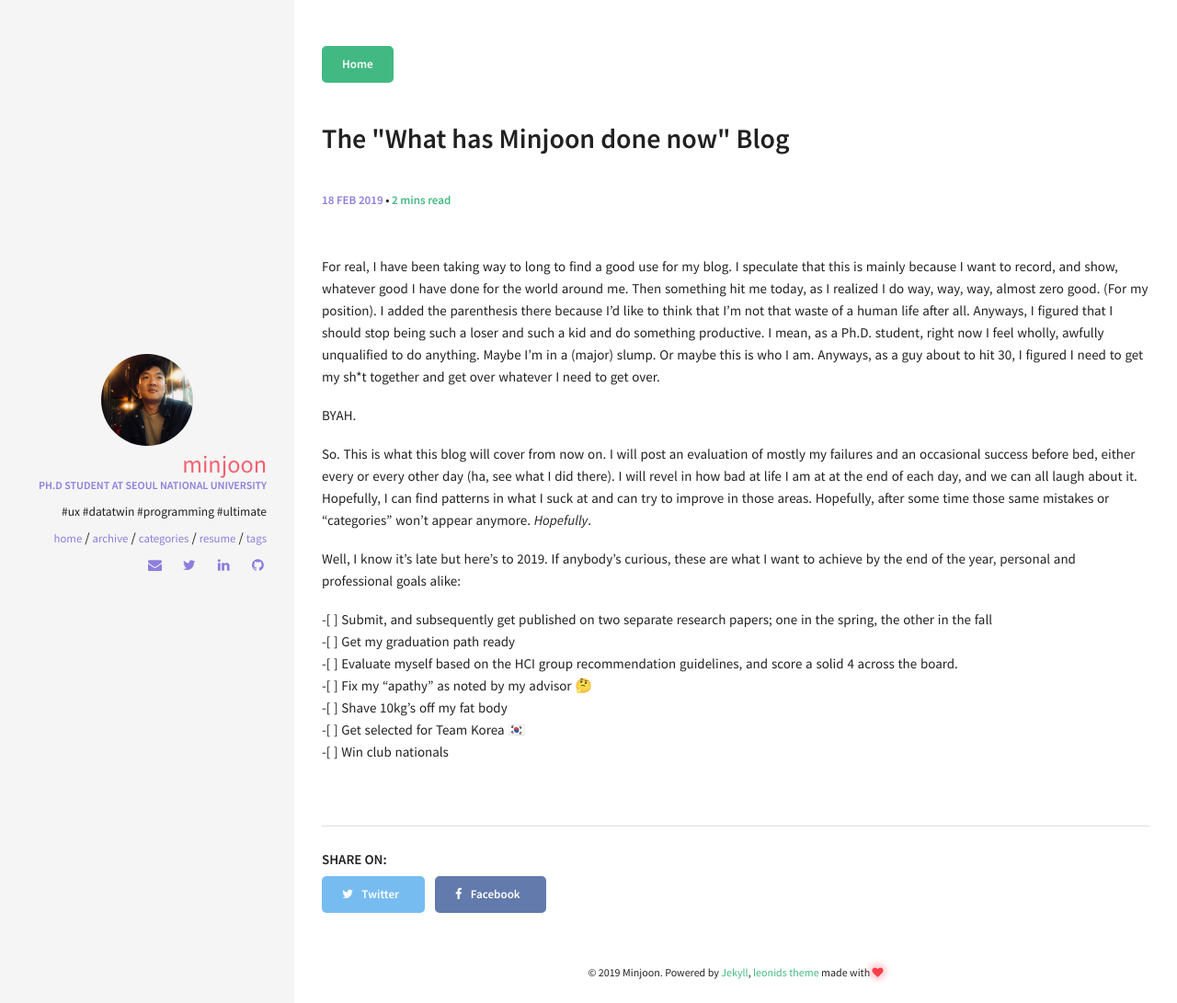
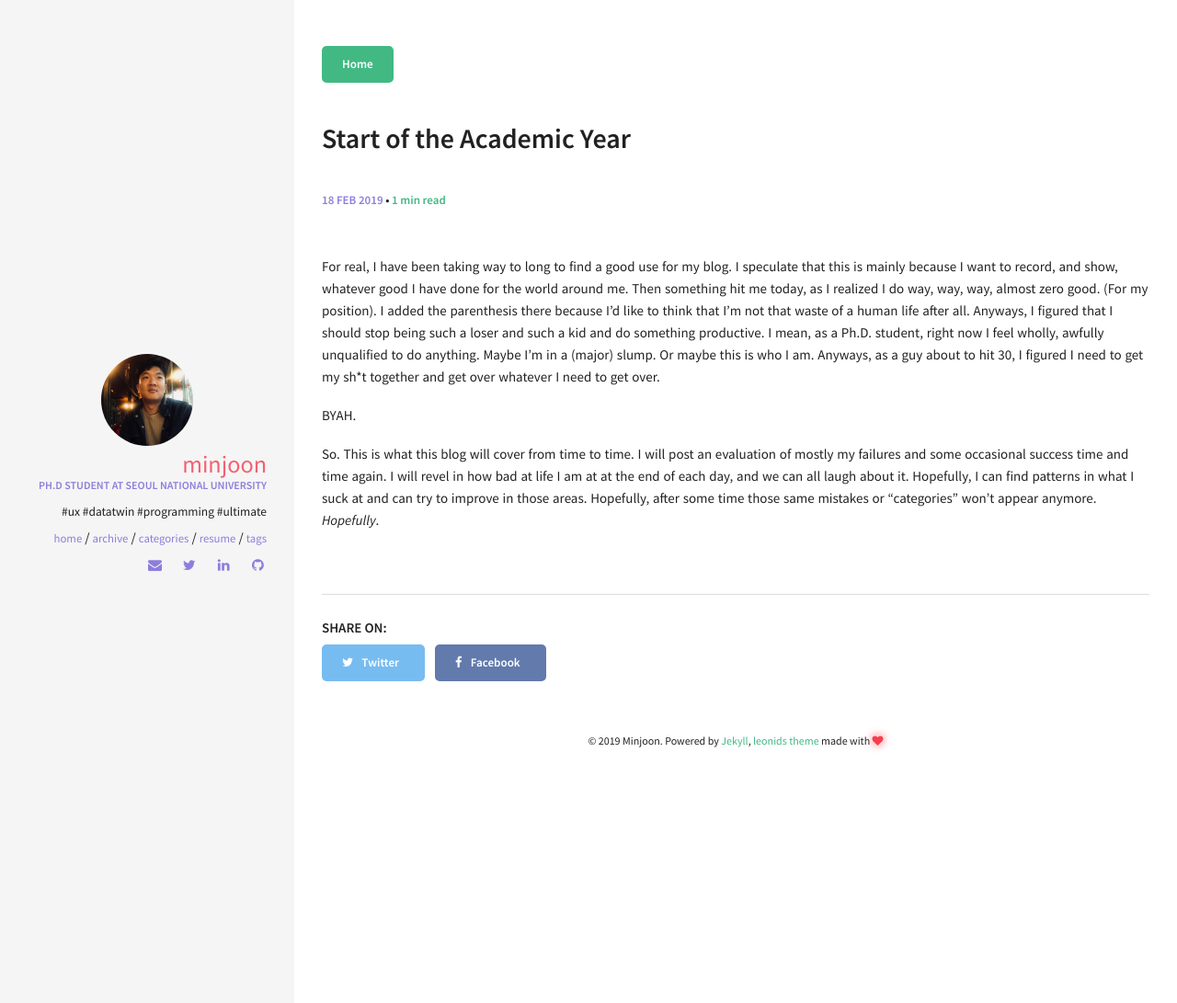
Before and after one commit to minjoonkim/minjoonkim.github.io, a Jekyll site: the page built from _posts/2019-02-18-whats-my-blog.md, in a window 1280 px wide. Shown: the whole page at 92% size. Built offline with Jekyll 4.4.1, drawn with Linux system fonts in a browser that asks for light colours; comment, search, counter and statistics services are not loaded.

Commit message:
new post
weeeee

```diff
--- a/_posts/2019-02-18-whats-my-blog.md
+++ b/_posts/2019-02-18-whats-my-blog.md
@@ -1,6 +1,6 @@
 ---
 layout: post
-title: The "What has Minjoon done now" Blog
+title: Start of the Academic Year
 excerpt: "I think a found a use for this blog. I am going to write about how I messed up each day. I will add some things that I did good at the end. You know, it'll be like the opposite of the how-i-did-good posts. Maybe this way I can fix whatever bad habits I have. It will also show me how long it takes till I kick my bad habits to the curb."
 categories: [can you stop screwing up already]
 comments: true
@@ -10,14 +10,4 @@ For real, I have been taking way to long to find a good use for my blog. I specu
 
 BYAH.
 
-So. This is what this blog will cover from now on. I will post an evaluation of mostly my failures and an occasional success before bed, either every or every other day (ha, see what I did there). I will revel in how bad at life I am at at the end of each day, and we can all laugh about it. Hopefully, I can find patterns in what I suck at and can try to improve in those areas. Hopefully, after some time those same mistakes or "categories" won't appear anymore. *Hopefully*.
-
-Well, I know it's late but here's to 2019. If anybody's curious, these are what I want to achieve by the end of the year, personal and professional goals alike:
-
--[ ] Submit, and subsequently get published on two separate research papers; one in the spring, the other in the fall
--[ ] Get my graduation path ready
--[ ] Evaluate myself based on the HCI group recommendation guidelines, and score a solid 4 across the board.
--[ ] Fix my "apathy" as noted by my advisor 🤔
--[ ] Shave 10kg's off my fat body
--[ ] Get selected for Team Korea 🇰🇷
--[ ] Win club nationals
+So. This is what this blog will cover from time to time. I will post an evaluation of mostly my failures and some occasional success time and time again. I will revel in how bad at life I am at at the end of each day, and we can all laugh about it. Hopefully, I can find patterns in what I suck at and can try to improve in those areas. Hopefully, after some time those same mistakes or "categories" won't appear anymore. *Hopefully*.
```
Also changed, not shown: _posts/2019-03-06-start-academic-year.md (added, +42 -0 lines).
